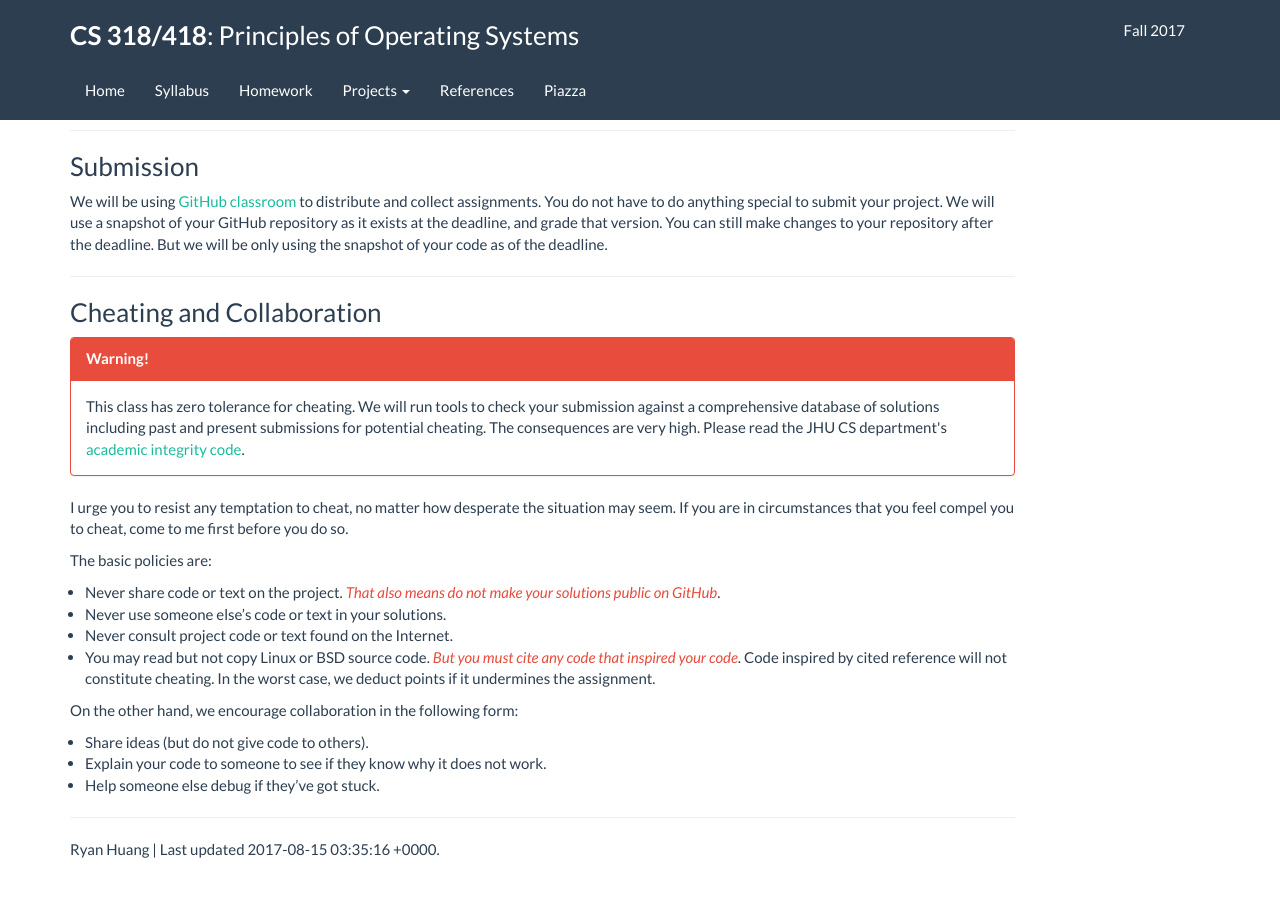
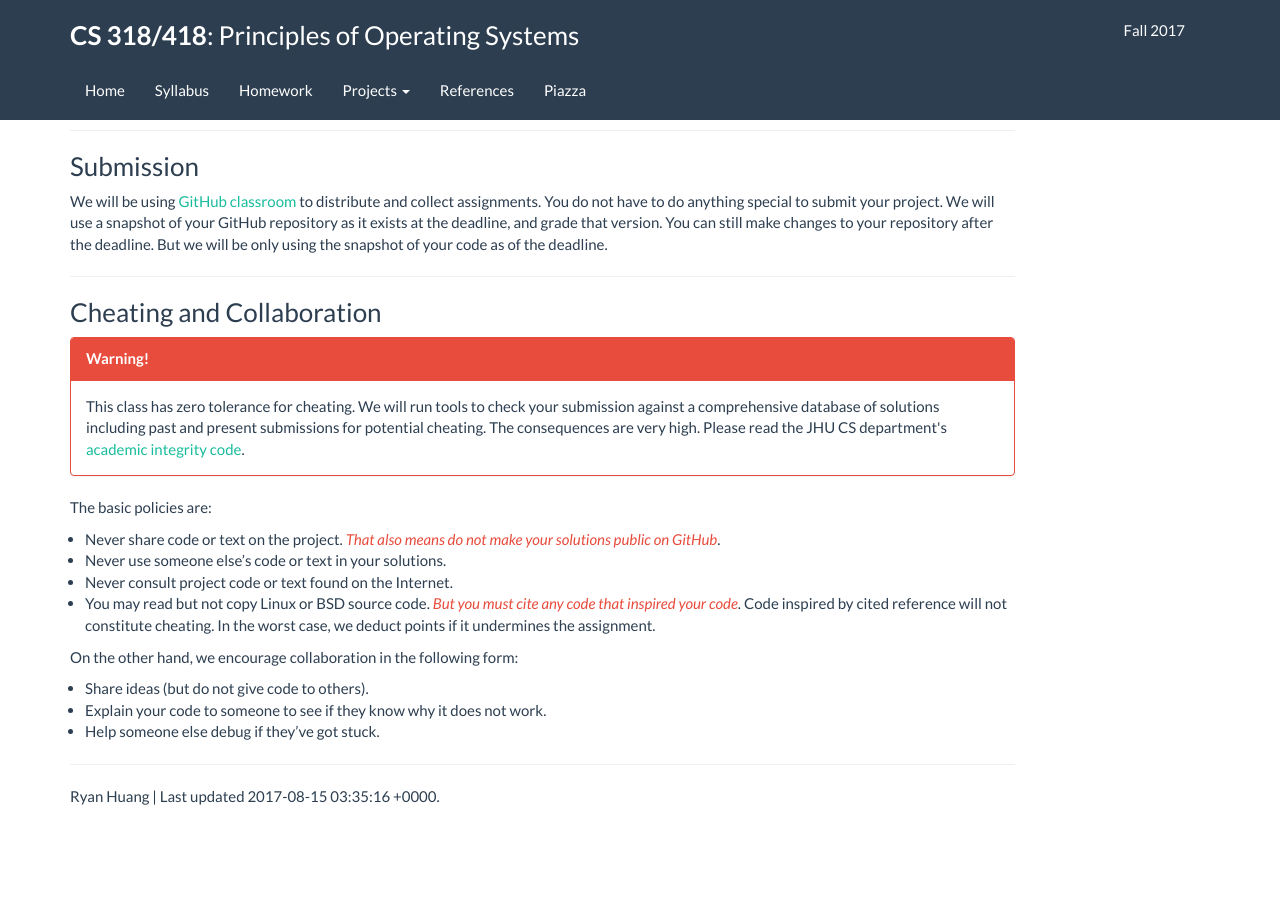
Before and after one commit to flyshark/jhu-cs318.github.io, a Jekyll site: the page built from project/guide.md, in a window 1280 px wide and 900 px high, scrolled down 1608 px. Shown: the top 897 px of the window. Built offline with Jekyll 4.4.1, drawn with Linux system fonts in a browser that asks for light colours; after the commit the page ends 2455 px from its top, so only the background shows below that.

Commit message:
remove urge

```diff
--- a/project/guide.md
+++ b/project/guide.md
@@ -147,10 +147,6 @@ But we will be only using the snapshot of your code as of the deadline.
 </div>
 </div>
 
-I urge you to resist any temptation to cheat, no matter how desperate the situation
-may seem. If you are in circumstances that you feel compel you to cheat, come to me
-first before you do so.
-
 The basic policies are:
 * Never share code or text on the project. *That also means do not make your solutions
   public on GitHub*{: .text-danger}.
```
